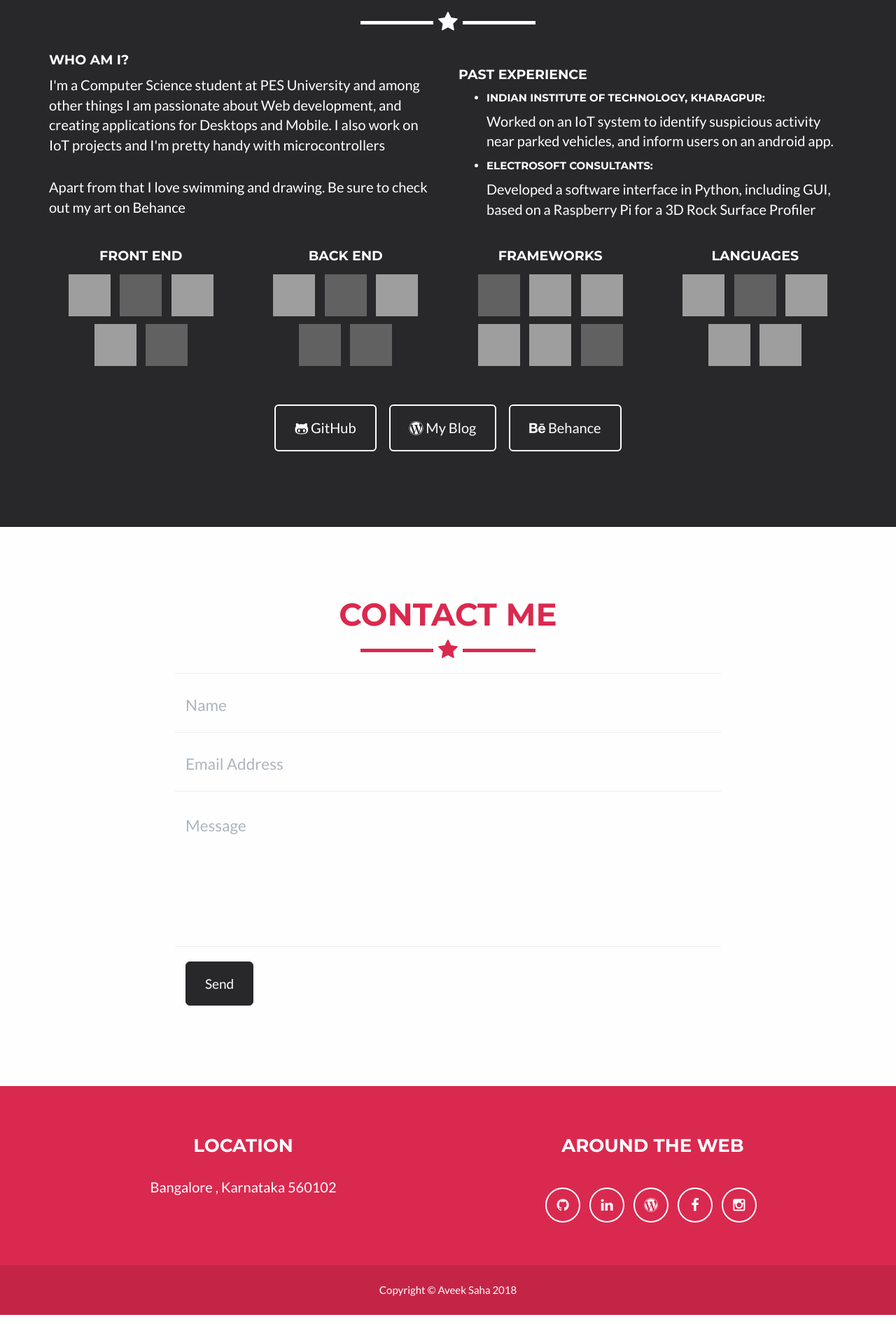
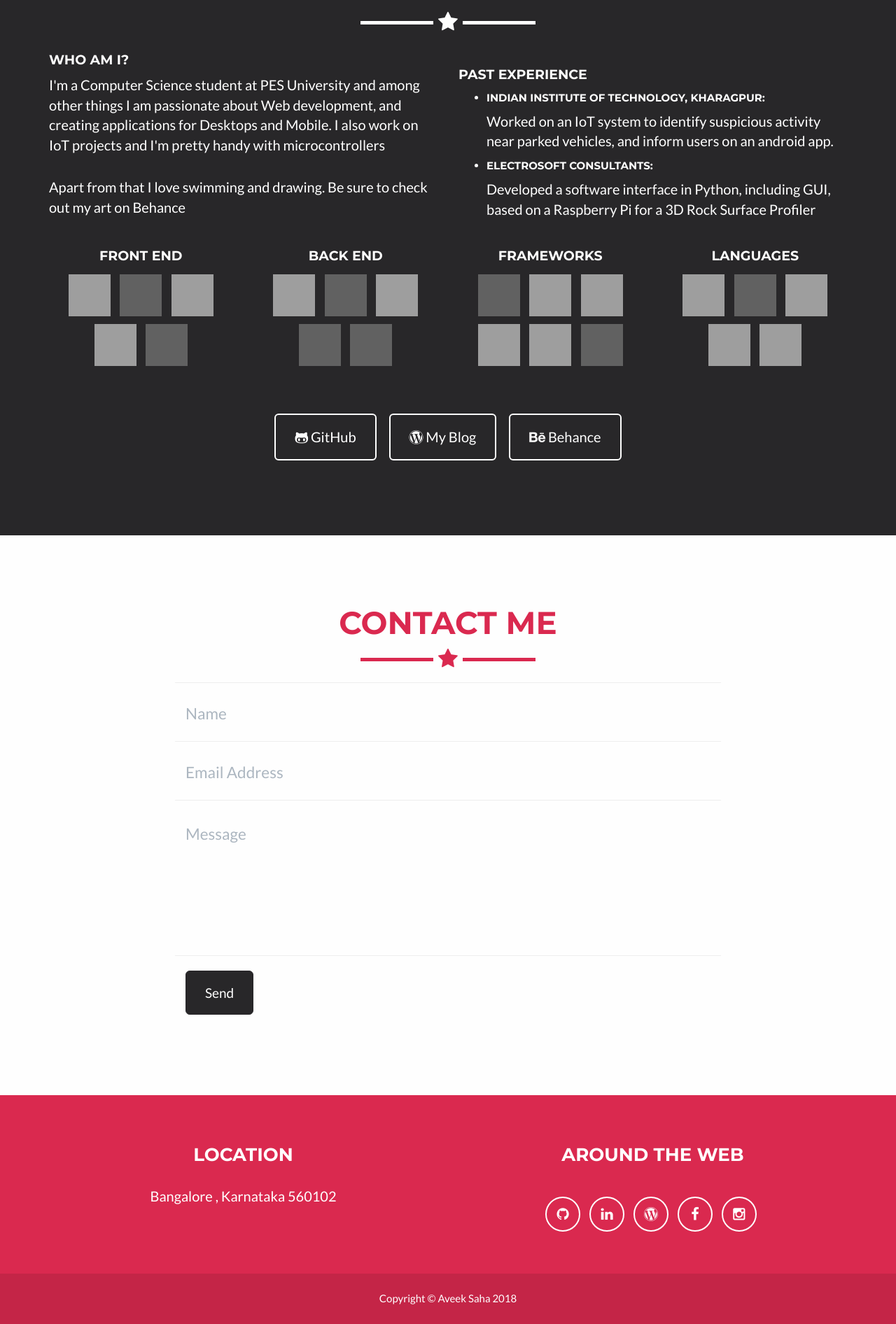
Before and after one commit to Aveek-Saha/Aveek-Saha.github.io, a Jekyll site: the page built from index.html, in a window 1280 px wide. Shown: the part 1995-3887 px from the top of the page at 70% size. Built offline with Jekyll 4.4.1, drawn with Linux system fonts in a browser that asks for light colours; some web fonts are replaced; grey boxes are pictures that could not be loaded.

Commit message:
Update about.html

```diff
--- a/_includes/about.html
+++ b/_includes/about.html
@@ -98,9 +98,9 @@
 
             </div>
 
-                </div><br><br>
+                </div><br>
 
-         <div class="row">
+         <div class="row" style="margin-top: 3%">
 
                 <div class="col-lg-8 col-lg-offset-2 text-center">
                     <a href="https://github.com/Aveek-Saha" style="margin: 1%" class="btn btn-lg btn-outline">
```
